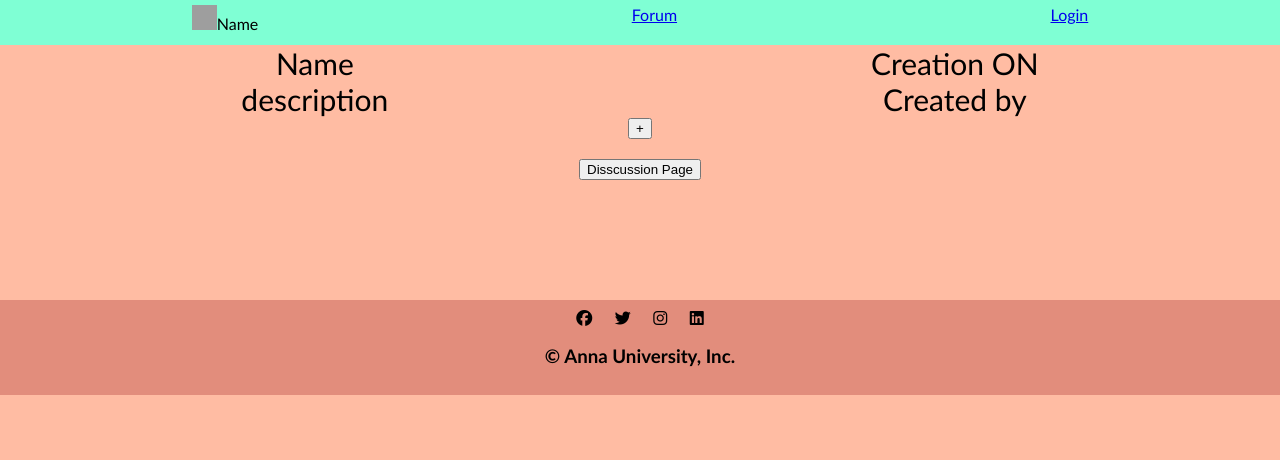
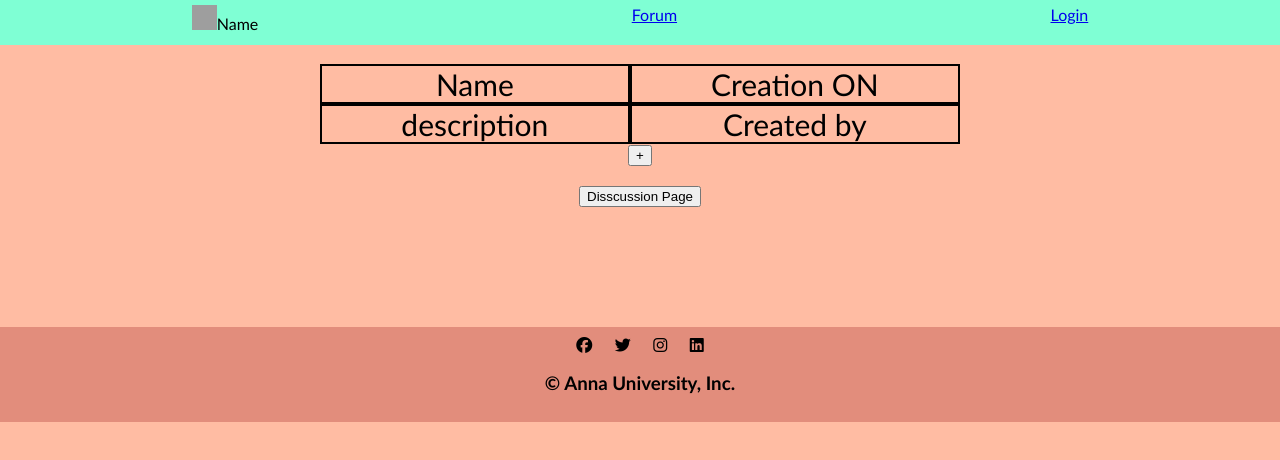
Before and after one commit to sandeepKBM/front-end-Collaborator, a React (Create React App) app in the folder front-end/: page /forum in a window 1280 px wide. Shown: the top 460 px of the page. Built offline with nearby package versions, Linux system fonts and the light colour scheme; grey boxes are pictures that could not be loaded.

Commit message:
border added

```diff
--- a/front-end/src/App.css
+++ b/front-end/src/App.css
@@ -45,6 +45,10 @@ html, body {
   display: grid;
   grid-template-columns: auto auto;
   font-size: 30px;
+  width: 50%;
+}
+#border-add{
+  border: 2px solid black;
 }
 #forum-display1{
   display: grid;
--- a/front-end/src/forum.js
+++ b/front-end/src/forum.js
@@ -12,20 +12,24 @@ function Forum() {
   // {id:125,name:"name3",image:"image3",desgination:"desgination3"}]
   return (
     <div className="App">
+      <center>
+        <br>
+        </br>
       <div id="forum-heading">
-        <div>
+        <div id="border-add">
           {forum[0].name}
         </div>
-        <div>
+        <div id="border-add">
           {forum[0].creation_on}
         </div>
-        <div>
+        <div id="border-add">
           {forum[0].description}
         </div>
-        <div>
+        <div id="border-add">
           {forum[0].created_by}
         </div>
       </div>
+      </center>
       <button onClick={()=>{navigate('/adddiscussion')}}>+</button>
       <br></br>
       <br></br>
```
